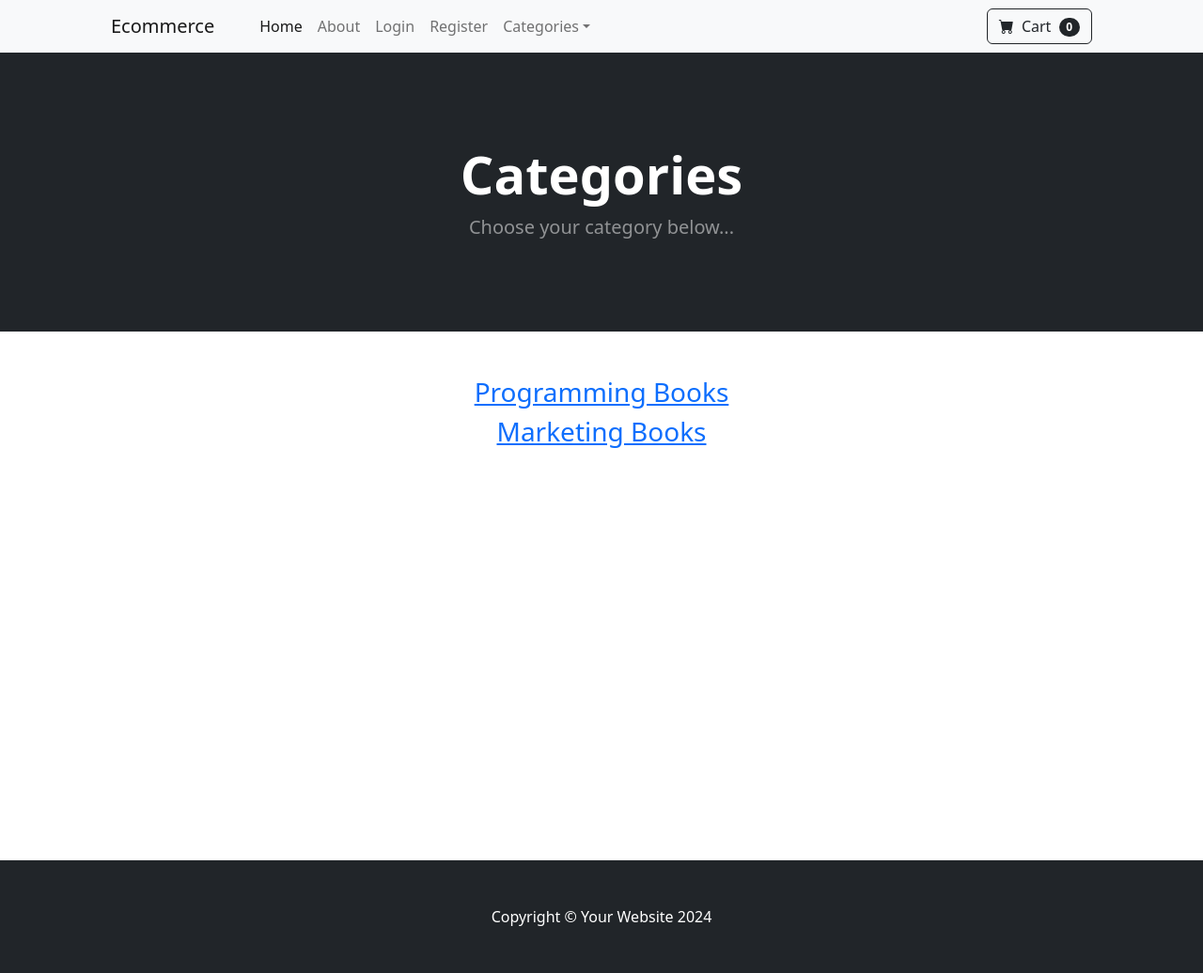
After one commit to Olim8/Ecommerce, a Django app: page /category_summary/ in a window 1280 px wide. The commit adds this page. Shown: the whole page at 94% size. Run offline with Django 5.2, Linux system fonts and the light colour scheme; data comes from the database, SQL or seed files in the repository; some libraries are stand-ins or nearby versions.

Commit message:
created page for categories

```diff
--- /dev/null
+++ b/store/templates/category_summary.html
@@ -0,0 +1,30 @@
+{% extends 'base.html' %}
+
+{% block content %}
+
+    <!-- Header-->
+    <header class="bg-dark py-5">
+        <div class="container px-4 px-lg-5 my-5">
+            <div class="text-center text-white">
+                <h1 class="display-4 fw-bolder">Categories</h1>
+                <p class="lead fw-normal text-white-50 mb-0">Choose your category below...</p>
+            </div>
+        </div>
+    </header>
+
+    <div class="container">
+        <div class="row">
+            <center>
+                <div class="col-8">
+                    <br> <br>
+                    {% for category in categories %}
+                    <h3><a href="{% url 'category' category %}">{{ category }}</a></h3>
+                    {% endfor %}
+                    <br> <br><br> <br><br> <br><br> <br><br> <br><br> <br><br> <br><br> <br><br> <br>
+                </div>
+            </center>
+        </div>
+    </div>
+
+
+{% endblock %}
--- a/store/templates/navbar.html
+++ b/store/templates/navbar.html
@@ -16,7 +16,7 @@
                 <li class="nav-item dropdown">
                     <a class="nav-link dropdown-toggle" id="navbarDropdown" href="#" role="button" data-bs-toggle="dropdown" aria-expanded="false">Categories</a>
                     <ul class="dropdown-menu" aria-labelledby="navbarDropdown">
-                        <li><a class="dropdown-item" href="{% url 'home' %}">All Products</a></li>
+                        <li><a class="dropdown-item" href="{% url 'category_summary' %}">All Products</a></li>
                         <li><hr class="dropdown-divider" /></li>
                         <li><a class="dropdown-item" href="{% url 'category' 'Programming-Books' %}">Programming Books</a></li>
                         <li><a class="dropdown-item" href="{% url 'category' 'Marketing-Books' %}">Marketing Books</a></li>
--- a/store/urls.py
+++ b/store/urls.py
@@ -9,4 +9,5 @@ urlpatterns = [
     path('register/', views.register_user, name='register'),
     path('product/<int:pk>', views.product, name='product'),
     path('category/<str:foo>', views.category, name='category'),
+    path('category_summary/', views.category_summary, name='category_summary'),
 ]
--- a/store/views.py
+++ b/store/views.py
@@ -22,6 +22,11 @@ def category(request, foo):
         messages.success(request, ("That category doesn't exist.."))
         return redirect('home')
 
+
+
+def category_summary(request):
+    categories = Category.objects.all()
+    return render(request, 'category_summary.html', {'categories':categories})
 
 
 def product(request, pk):
```
